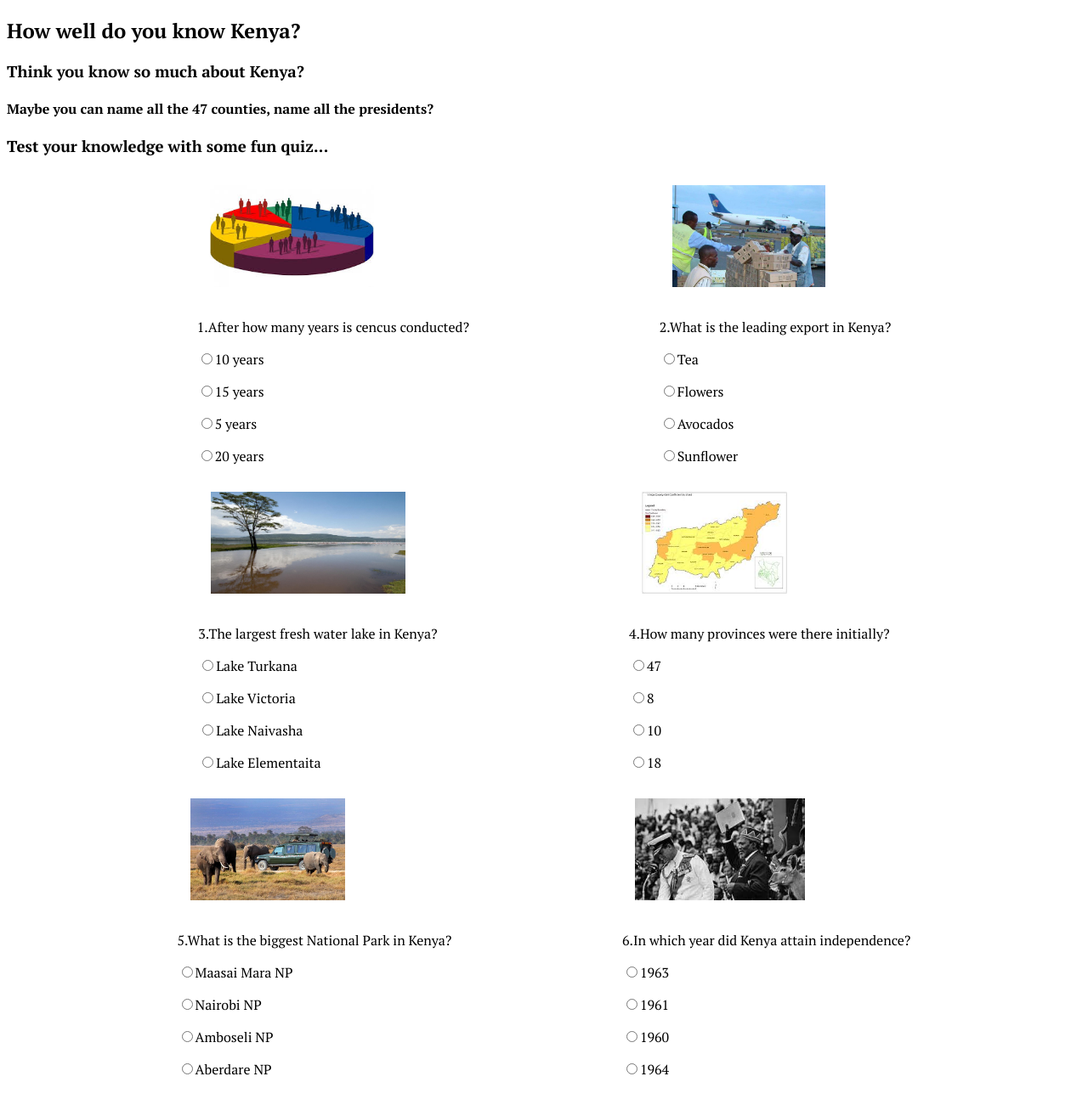
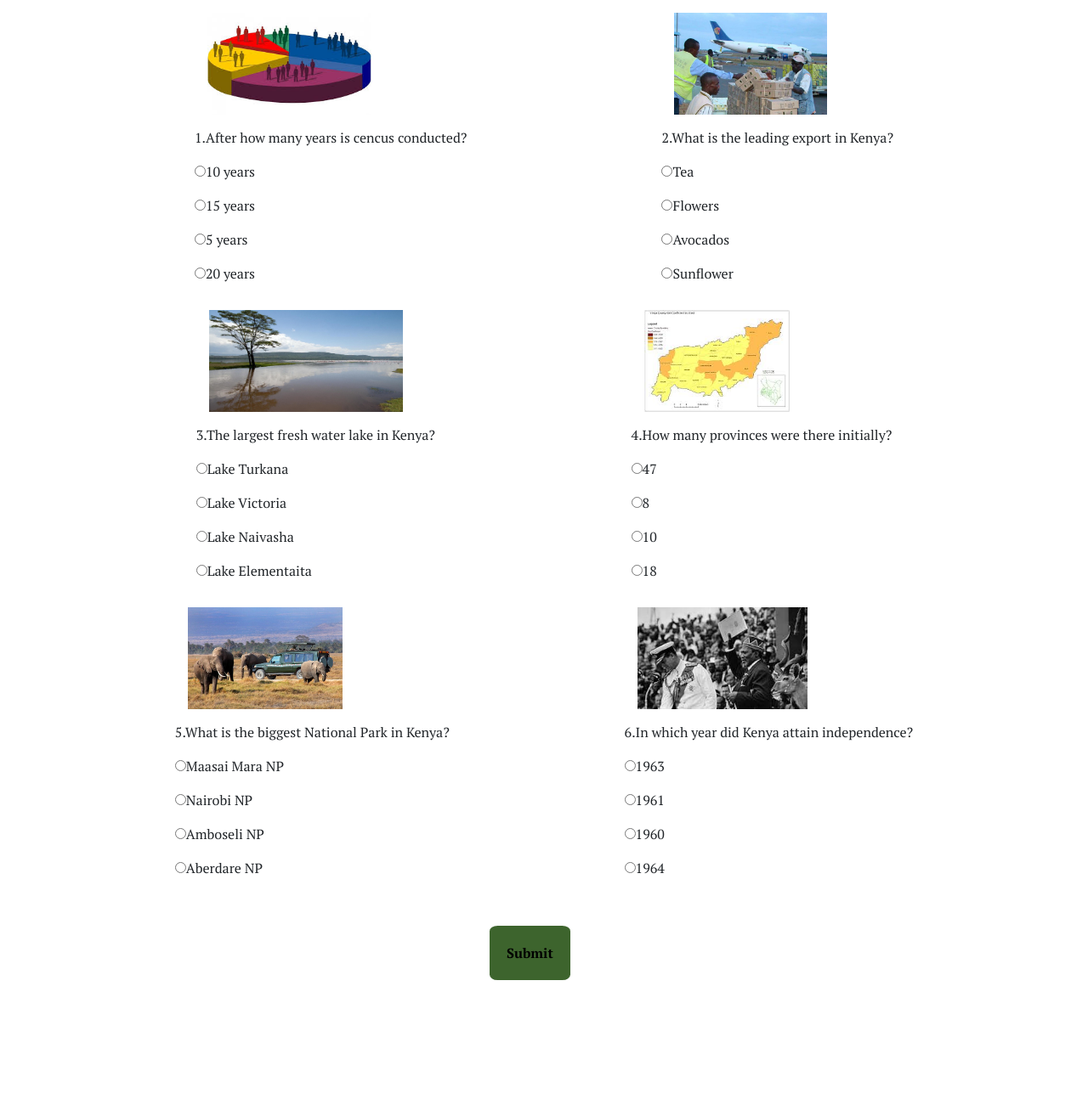
Before and after one commit to IvyJeptoo/quizboard, a plain HTML site: page index.html in a window 1280 px wide. Shown: the whole page at 85% size. After the commit the page ends 1154 px from the top, so only its background shows below. Drawn offline with nearby package versions, Linux system fonts and the light colour scheme.

Commit message:
style: add button at the end page

```diff
--- a/index.html
+++ b/index.html
@@ -7,11 +7,12 @@
     <link rel="preconnect" href="https://fonts.googleapis.com">
     <link rel="preconnect" href="https://fonts.gstatic.com" crossorigin>
      <link href="https://fonts.googleapis.com/css2?family=PT+Serif:wght@400;700&display=swap" rel="stylesheet">
+     <link href="https://cdn.jsdelivr.net/npm/bootstrap@5.1.3/dist/css/bootstrap.min.css" rel="stylesheet" integrity="sha384-1BmE4kWBq78iYhFldvKuhfTAU6auU8tT94WrHftjDbrCEXSU1oBoqyl2QvZ6jIW3" crossorigin="anonymous">
      <link rel="stylesheet" href="css/style.css">
     <title>Kenya quiz</title>
 </head>
 <body>
-    <section>
+    <!-- <section>
         <div class="knowkenya">
         <h1>
             How well do you know Kenya?
@@ -29,7 +30,7 @@
         </h2>
     </div>
 
-    </section>
+    </section> -->
 
     <!-- questions section -->
 <section>
@@ -114,8 +115,10 @@
 
         </div>
     </div>
+    </div>
+<div class="button">
+    <button type="submit">Submit</button>
 </div>
-
 </form>
 </section>
 
```
